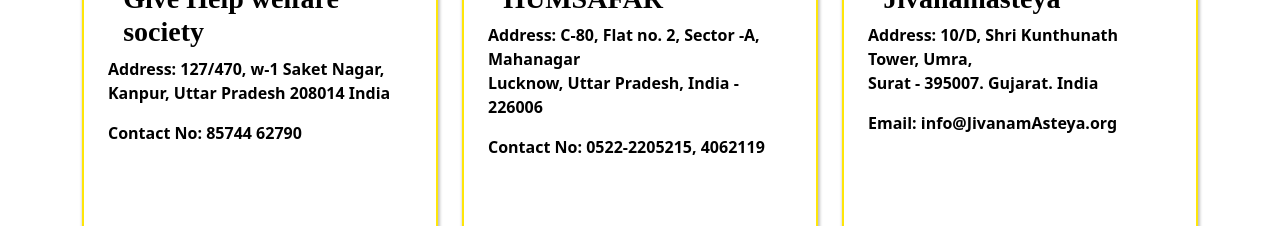
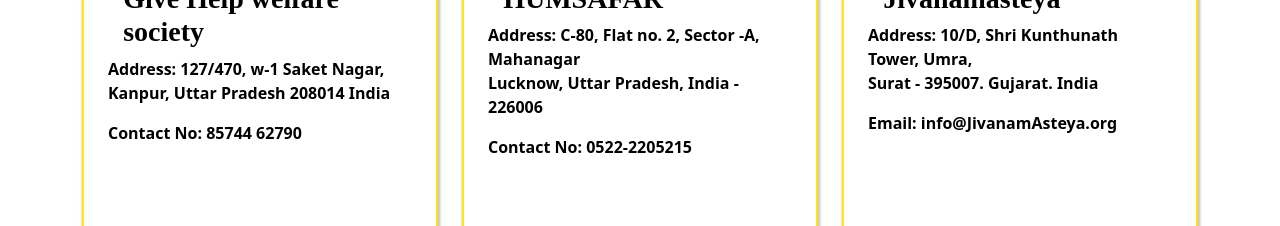
Before and after one commit to UditaVed/Enliven, a React (Create React App) app in the folder src/: page /ngo in a window 1280 px wide. Shown: the part 1020-1246 px from the top of the page. Built offline with nearby package versions, Linux system fonts and the light colour scheme; the HTML template or start-up script is replaced by a standard one.

Commit message:
Update data.js

```diff
--- a/src/NGO/data.js
+++ b/src/NGO/data.js
@@ -15,7 +15,7 @@
         title: 'HUMSAFAR',
         desc:' Address: C-80, Flat no. 2, Sector -A, Mahanagar',
         desc2:'Lucknow, Uttar Pradesh, India - 226006',
-        contact:'Contact No: 0522-2205215, 4062119',
+        contact:'Contact No: 0522-2205215',
         link:'https://www.humsafarindia.org/'
 
     },
```
